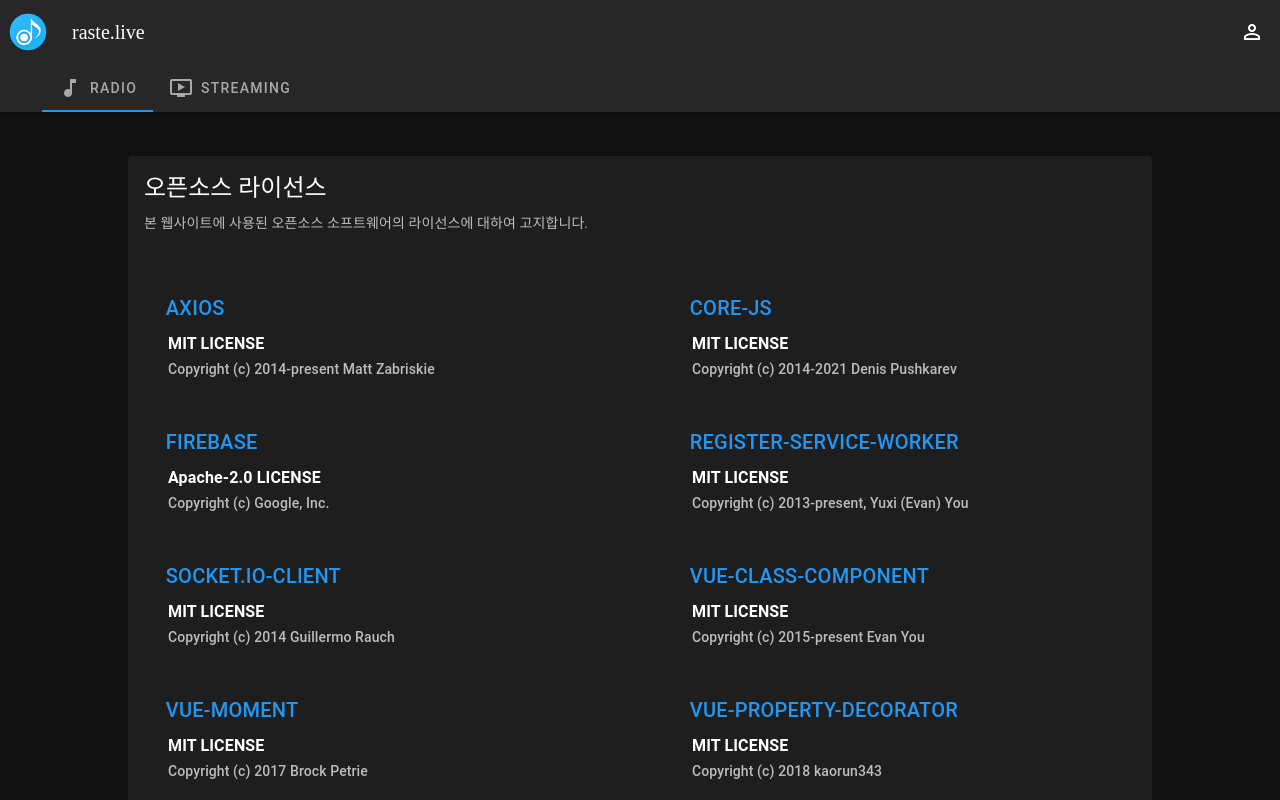
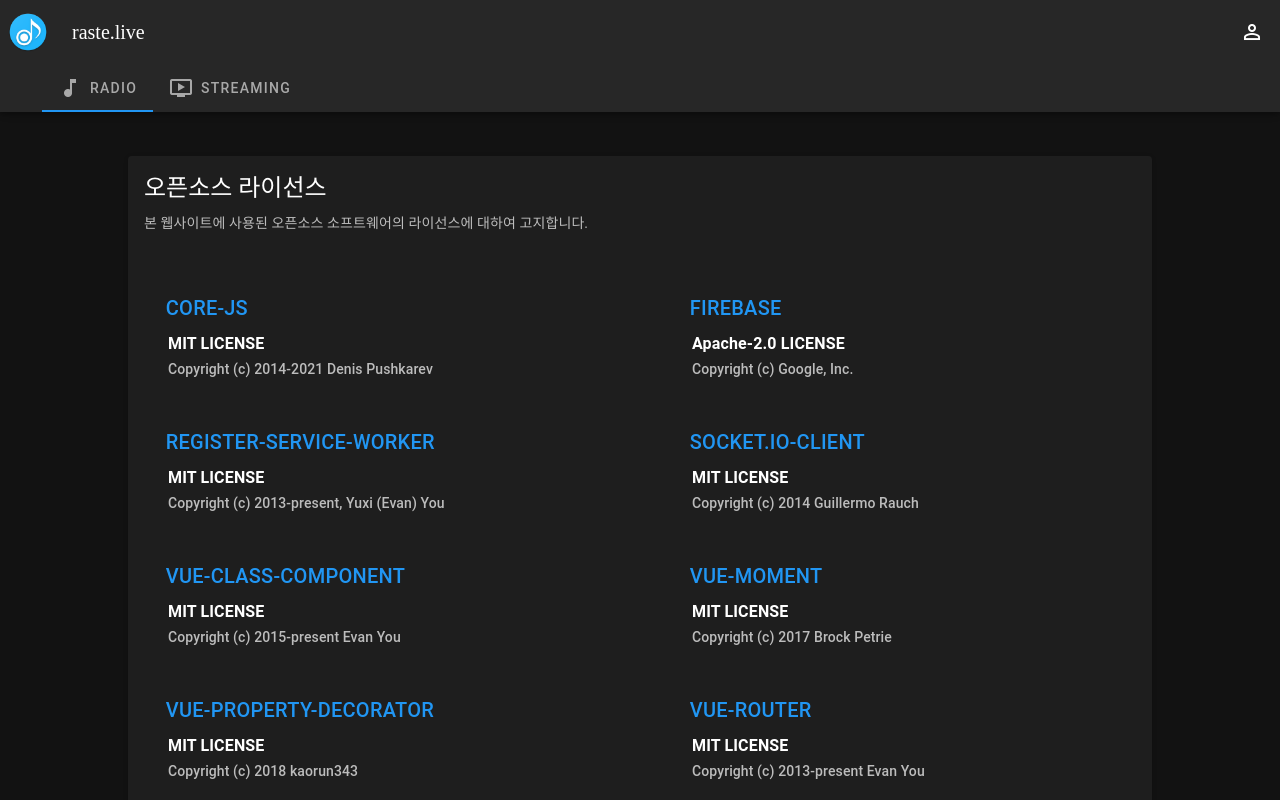
Before and after one commit to raste-live/raste.live, a Vue app: page /license in a window 1280 px wide. Shown: the top 800 px of the page. Built offline with nearby package versions, Linux system fonts and the light colour scheme; no server answers; a web font is replaced by a local one; what vue-socket.io-extended would draw is missing.

Commit message:
chore: 미사용 라이브러리 제거

```diff
--- a/package.json
+++ b/package.json
@@ -14,7 +14,6 @@
     "lint": "vue-cli-service lint"
   },
   "dependencies": {
-    "axios": "^0.21.1",
     "core-js": "^3.6.5",
     "firebase": "^8.2.9",
     "register-service-worker": "^1.7.1",
--- a/src/views/License.vue
+++ b/src/views/License.vue
@@ -32,12 +32,6 @@
 export default class License extends Vue {
 
   libraries = [
-    {
-      "licenses": "MIT",
-      "repository": "https://github.com/axios/axios",
-      "name": "axios",
-      "copyright": "Copyright (c) 2014-present Matt Zabriskie"
-    },
     {
       "licenses": "MIT",
       "repository": "https://github.com/zloirock/core-js",
```
Also changed, not shown: 1 other file (tests, documents, lock files or other folders).
